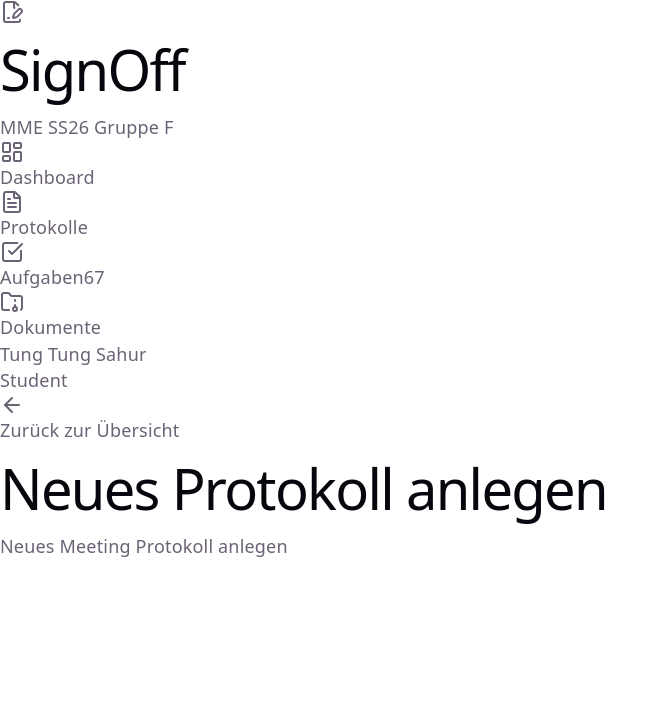
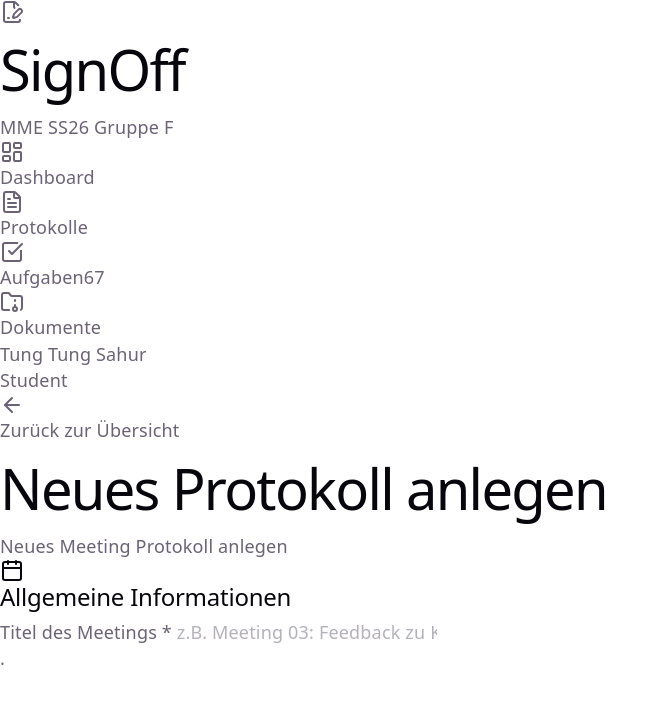
Before and after one commit to BastianOch/MME_SS26_Gruppe_F_SignOff, a React app in the folder frontend/: page /protokolle/neu in a window 1280 px wide. Shown: the top 704 px of the page, without its empty margins (0-668 px from the left). Built offline with nearby package versions, Linux system fonts and the light colour scheme; the HTML template or start-up script is replaced by a standard one.

Commit message:
setting up a form state and adding a title card

```diff
--- a/frontend/src/pages/NewProtocolPage.jsx
+++ b/frontend/src/pages/NewProtocolPage.jsx
@@ -35,7 +35,8 @@ function NewProtocolPage() {
       [name]: type === 'checkbox' ? checked : value
     }))
   }
-  // Next we need to handle the form submission. This function will be called when the user submits the form. It prevents the default form submission behavior, logs the form data to the console (for now), and then navigates back to the protocols page.
+  // Next we need to handle the form submission.
+  // This function will be called when the user submits the form. It prevents the default form submission behavior, logs the form data to the console (for now), and then navigates back to the protocols page.
   const handleSubmit = (e) => {
     e.preventDefault()
     console.log('Neues Protokoll wurde gespeichert:', formData)
@@ -44,10 +45,11 @@ function NewProtocolPage() {
   }
 
   return (
-    // max-w-4xl here is very important to make sure that the form does not stretch too much on larger screens, which would make it harder to read and fill out. The padding ensures that there is enough space around the content, making it more visually appealing and easier to interact with.
+    // max-w-4xl here is very important to make sure that the form does not stretch too much on larger screens,
+    // which would make it harder to read and fill out. The padding ensures that there is enough space around the content, making it more visually appealing and easier to interact with.
     <main className="flex-1 overflow-y-auto p-6 md:p-10 max-w-4xl">
       {/* Lets start of with a "zurück" button & the header */}
-      <div classname="mb-6">
+      <div className="mb-6">
         <Link to="/protokolle" className="flex items-center gap-2 text-gray-500 hover:text-gray-700 transition-colors">
           <ArrowLeft className="w-4 h-4" />
           <span>Zurück zur Übersicht</span>
@@ -57,7 +59,34 @@ function NewProtocolPage() {
           Neues Meeting Protokoll anlegen
         </p>
       </div>
-
+      {/* Lets start building he basic form structure:
+    We will use a form element to wrap all the input fields. Every input field has a label for easy access.
+    The form will of course have a submit button at the end. The Design as always is built using TailwindCSS classes */}
+      {/* onSubmit={handleSubmit} handles the submission in the form when the User clicks the button.  */}
+      {/* space-y-6 is a design game-changer here, as it adds a nice vertical spacing between the different sections of the form */}
+      <form onSubmit={handleSubmit} className="space-y-6">
+        <div className="bg-white p-6 rounded-xl border border-gray-200 shadow-sm space-y-4">
+          <h2 className="text-base font-semibold text-gray-900 border-b border-gray-100 pb-3 flex items-center gap-2">
+            <Calendar className="w-5 h-5 text-blue-600" />
+            <span>Allgemeine Informationen</span>
+          </h2>
+          {/* Meeting Title */}
+          <div>
+            <label htmlFor="title" className="block text-sm font-medium text-gray-700 mb-1">
+              Titel des Meetings *
+            </label> <input
+              type="text"
+              id="title"
+              name="title"
+              required
+              value={formData.title}
+              onChange={handleChange}
+              placeholder="z.B. Meeting 03: Feedback zu Kapitel 2"
+              className="w-full px-3.5 py-2 border border-gray-300 rounded-lg text-sm focus:outline-none focus:ring-2 focus:ring-blue-500"
+            />
+          </div>
+        </div>
+      </form>.
     </main>
   )
 }
```
